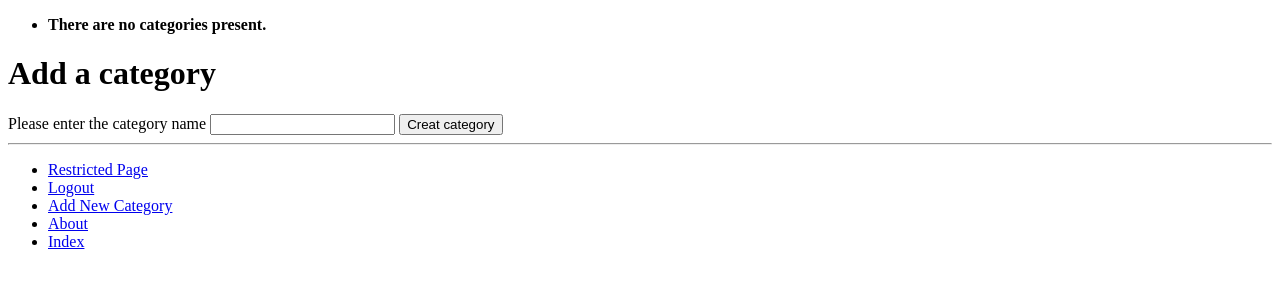
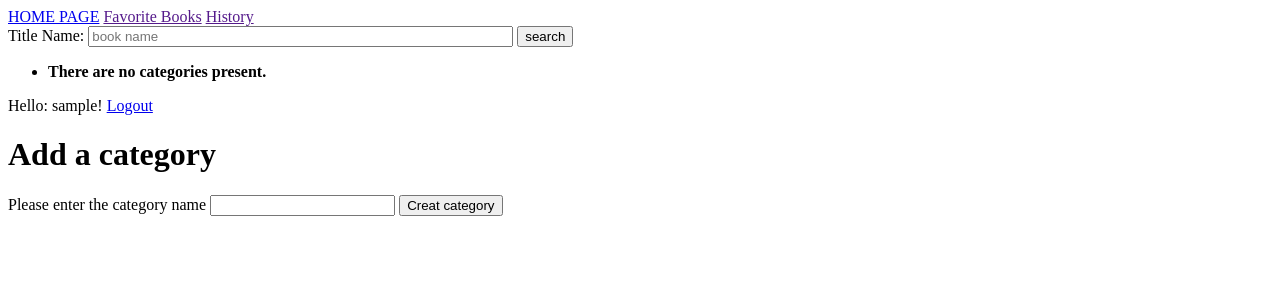
Before and after one commit to Lilith-zc/IT-team-project, a Django app: page /rango/add_category/ in a window 1280 px wide. Shown: the top 300 px of the page. Run offline with Django 3.2, Linux system fonts and the light colour scheme; the visitor is signed in with stand-in values (Sample User, id 1); data that the repository does not hold is empty.

Commit message:
index category book(-comment)

```diff
--- a/rango/forms.py
+++ b/rango/forms.py
@@ -2,7 +2,7 @@
 from django import forms
 from django.forms import fields, models
 from django.template.defaultfilters import title
-from rango.models import Page, Category, UserProfile
+from rango.models import Book, Category, UserProfile
 from django.contrib.auth.models import User
 
 class CategoryForm(forms.ModelForm):
@@ -15,13 +15,13 @@ class CategoryForm(forms.ModelForm):
         model = Category
         fields = ('name',)
 
-class PageForm(forms.ModelForm):
-    title = forms.CharField(max_length=Page.TITLE_MAX_LENGTH, help_text="Please enter the title of the page")
-    url = forms.URLField(max_length=Page.URL_MAX_LENGTH, help_text="Please enter the URL of the page.")
+class BookForm(forms.ModelForm):
+    title = forms.CharField(max_length=Book.TITLE_MAX_LENGTH, help_text="Please enter the title of the Book")
+    url = forms.URLField(max_length=Book.URL_MAX_LENGTH, help_text="Please enter the URL of the Book.")
     view = forms.IntegerField(widget=forms.HiddenInput(),initial=0)
 
     class Meta:
-        model = Page
+        model = Book
         exclude = ('category','views')
 
     def clean(self):
@@ -43,4 +43,4 @@ class UserProfileForm(forms.ModelForm):
 
     class Meta:
         model = UserProfile
-        fields = ('website', 'picture')
+        fields = ('picture',)
--- a/rango/models.py
+++ b/rango/models.py
@@ -1,3 +1,4 @@
+from datetime import datetime
 from django.db import models
 from django.template.defaultfilters import slugify
 from django.contrib.auth.models import User
@@ -19,24 +20,75 @@ class Category(models.Model):
     def __str__(self):
         return self.name
 
-class Page(models.Model):
+class Author(models.Model):
+    NAME_MAX_LENGTH = 128
+    name = models.CharField(max_length=NAME_MAX_LENGTH, unique=True)
+    views = models.IntegerField(default=0)
+    slug = models.SlugField(blank=True,unique=True)
+
+    def save(self, *args, **kwargs):
+        self.slug = slugify(self.name)
+        super(Category, self).save(*args, **kwargs)
+
+    def __str__(self):
+        return self.name
+
+class Book(models.Model):
     TITLE_MAX_LENGTH = 128
     URL_MAX_LENGTH = 200
 
     category = models.ForeignKey(Category, on_delete=models.CASCADE)
-    title = models.CharField(max_length=TITLE_MAX_LENGTH)
+    title = models.CharField(max_length=TITLE_MAX_LENGTH, unique=True)
+    author = models.ForeignKey(Author, on_delete=models.CASCADE)
     url = models.URLField()
+    image = models.ImageField(upload_to='book_images', blank=True)
+    slug = models.SlugField(blank=True,unique=True)
+    introduction = models.TextField(blank=True)
     views = models.IntegerField(default=0)
+
+    def save(self, *args, **kwargs):
+        self.slug = slugify(self.name)
+        super(Book, self).save(*args, **kwargs)
 
     def __str__(self):
         return self.title
 
 class UserProfile(models.Model):
-
+    GENDER_MAX_LENGTH = 128
+    AGE_MAX_LENGTH = 128
+    ROLE_MAX_LENGTH = 128
     user = models.OneToOneField(User, on_delete=models.CASCADE)
     # The additional attributes we wish to include.
-    website = models.URLField(blank=True)
+    gender = models.CharField(max_length=GENDER_MAX_LENGTH)
+    age = models.IntegerField(max_length=AGE_MAX_LENGTH)
+    role = models.CharField(max_length=ROLE_MAX_LENGTH, default="USER")
     picture = models.ImageField(upload_to='profile_images', blank=True)
 
     def __str__(self):
         return self.user.username
+
+class LikeList(models.Model):
+
+    user = models.OneToOneField(User, on_delete=models.CASCADE)
+    favoriteBook = models.ManyToManyField(Book)
+
+    def __str__(self):
+        return self.user + " likes " + self.favoriteBook
+
+class Comment(models.Model):
+    user = models.ForeignKey(User, on_delete=models.CASCADE)
+    book = models.ForeignKey(Book, on_delete=models.CASCADE)
+    content = models.TextField()
+    score = models.IntegerField(default=5)
+    date = models.DateTimeField(default = datetime.now())
+
+    def __str__(self):
+        return self.content
+
+class History(models.Model):
+    user = models.OneToOneField(User, on_delete=models.CASCADE)
+    browsedBook = models.ManyToManyField(Book)
+    date = models.DateTimeField(default = datetime.now())
+
+    def __str__(self):
+        return self.user + " browsed " + self.browsedBook
--- a/rango/urls.py
+++ b/rango/urls.py
@@ -10,6 +10,6 @@ urlpatterns = [
     path('category/<slug:category_name_slug>/add_page/', views.add_page, name='add_page'),
     path('register/', views.register, name='register'),
     path('login/', views.user_login, name='login'),
-    path('restricted/', views.restricted, name='restricted'),
     path('logout/', views.user_logout, name='logout'),
+    path('book/<slug:book_name_slug>/', views.show_book, name='show_book'),
 ]
--- a/rango/views.py
+++ b/rango/views.py
@@ -1,8 +1,8 @@
 from django import urls
 from django.shortcuts import render
 from django.http import HttpResponse
-from rango.models import Category,Page
-from rango.forms import CategoryForm,UserForm, UserProfileForm,PageForm
+from rango.models import Author, Category,Book, Comment
+from rango.forms import CategoryForm,UserForm, UserProfileForm,BookForm
 from django.shortcuts import redirect
 from django.urls import reverse
 from django.contrib.auth import authenticate, login, logout
@@ -27,17 +27,16 @@ def visitor_cookie_handler(request):
     request.session['visits'] = visits
 
 def index(request):
+    # get all info for index page
+    category_list = Category.objects.all()
+    book_list = Book.objects.order_by('-views')[:5]
+    author_list = Author.objects.order_by('-views')[:5]
+    context_dict = {}
+    context_dict['categories'] = category_list
+    context_dict['books'] = book_list
+    context_dict['authors'] = author_list
 
-    category_list = Category.objects.order_by('-likes')[:5]
-    page_list = Page.objects.order_by('-views')[:5]
-    context_dict = {}
-    context_dict['boldmessage'] = 'Crunchy, creamy, cookie, candy, cupcake!'
-    context_dict['categories'] = category_list
-    context_dict['pages'] = page_list
-
-    visitor_cookie_handler(request)
     response = render(request, 'rango/index.html', context=context_dict)
-
     return response
     #return render(request, 'rango/index.html', context=context_dict)
 
@@ -54,15 +53,15 @@ def show_category(request, category_name_slug):
     try:
         category = Category.objects.get(slug=category_name_slug)
 
-        pages = Page.objects.filter(category=category)
+        books = Book.objects.filter(category=category)
 
-        context_dict['pages'] = pages
+        context_dict['books'] = books
 
         context_dict['category'] = category
     except Category.DoesNotExist:
 
         context_dict['category'] = None
-        context_dict['pages'] = None
+        context_dict['books'] = None
 
     return render(request, 'rango/category.html', context=context_dict)
 
@@ -97,16 +96,16 @@ def add_page(request, category_name_slug):
     if category is None:
         return redirect(reverse('rango:index'))
 
-    form = PageForm()
+    form = BookForm()
     if request.method == 'POST':
-        form = PageForm(request.POST)
+        form = BookForm(request.POST)
 
         if form.is_valid():
             if category:
-                page = form.save(commit=False)
-                page.category = category
-                page.views = 0
-                page.save()
+                Book = form.save(commit=False)
+                Book.category = category
+                Book.views = 0
+                Book.save()
                 return redirect(reverse('rango:show_category', kwargs={'category_name_slug': category_name_slug}))
         else:
             print(form.errors)
@@ -169,3 +168,18 @@ def restricted(request):
 def user_logout(request):
     logout(request)
     return redirect(reverse('rango:index'))
+
+def show_book(request, book_name_slug):
+    context_dict = {}
+    try:
+        book = Book.objects.get(slug=book_name_slug)[0]
+        context_dict['book'] = book
+        try:
+            comments = Comment.objects.order_by("-date").get(book=book_name_slug)
+            context_dict['comments'] = comments
+        except Comment.DoesNotExist:
+            context_dict['comments'] = None
+    except Book.DoesNotExist:
+        context_dict['book'] = None
+
+    return render(request, 'rango/book.html', context=context_dict)
--- a/templates/rango/base.html
+++ b/templates/rango/base.html
@@ -13,37 +13,48 @@
     </head>
     <body>
 
+        <!-- select button -->
         <div>
-            {% block sidebar_block %}
+            <a href="{% url 'rango:index' %}">HOME PAGE</a>
+            {% if user.is_authenticated %}
+        <!-- !!!!!!!!!!!!!!!!!!!!!!!!!!!!!!!!!!!! -->
+            <a href="">Favorite Books</a>
+            <a href="">History</a>
+            {% endif %}
+
+        </div>
+
+        <div>
+            <form id="search_form" method="get" action="">
+                Title Name: <input type="text" name="username" placeholder= "book name" size="50" />
+                <input type="submit" value="search" />
+            </form>
+        </div>
+
+        <div>
+            {% block topbar_block %}
                 {% get_category_list category %}
             {% endblock %}
         </div>
+
+        <!-- login/register button -->
+        <div>
+            {% if user.is_authenticated %}
+                Hello: {{ user.username }}!
+                <a href="{% url 'rango:logout' %}">Logout</a>
+            {% else %}
+                <a href="{% url 'rango:login' %}">Login</a> |
+                <a href="{% url 'rango:register' %}">No account? Register Now</a>
+            {% endif %}
+        </div>
+
+        <!-- change it!!!!!!!!!!!!!!!!!!!!!!!!!!!!!! -->
+
 
         <div>
             {% block body_block %}
             {% endblock %}
         </div>
 
-        <hr />
-        <div>
-            <ul>
-                {% if user.is_authenticated %}
-                <!-- Show these links when the user is logged in -->
-                <li><a href="{% url 'rango:restricted' %}">Restricted Page</a></li>
-                <li><a href="{% url 'rango:logout' %}">Logout</a></li>
-                <li><a href="{% url 'rango:add_category' %}">Add New Category</a></li>
-                {% else %}
-                <!-- Show these links when the user is NOT logged in -->
-                <li><a href="{% url 'rango:register' %}">Sign Up</a></li>
-                <li><a href="{% url 'rango:login' %}">Login</a></li>
-                {% endif %}
-                <!-- Outside the conditional statements, ALWAYS show -->
-
-                <li><a href="{% url 'rango:about' %}">About</a></li>
-                <li><a href="{% url 'rango:index' %}">Index</a></li>
-            </ul>
-
-        </div>
-
     </body>
  </html
```
Also changed, not shown: rango/admin.py (+1 -14 lines), templates/rango/book.html (added, +38 -0 lines), templates/rango/category.html (+7 -7 lines), templates/rango/index.html (+20 -32 lines), rango/migrations/0001_initial.py, rango/migrations/0002_auto_20210727_2109.py (deleted), rango/migrations/0003_auto_20210727_2239.py (deleted), rango/migrations/0004_auto_20210728_0039.py (deleted), rango/migrations/0005_userprofile.py (deleted).
